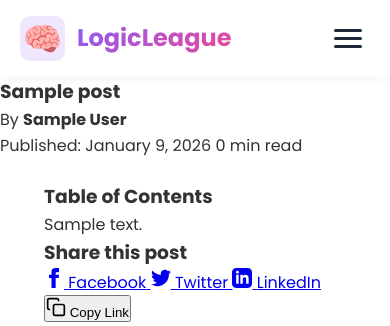
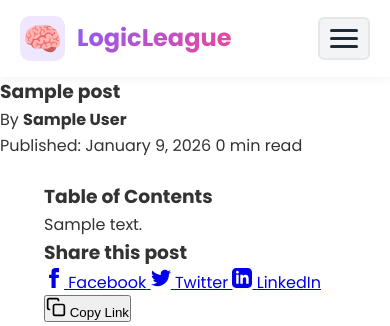
Before and after one commit to HarnasDGE/LogicLeague, a WordPress theme: template logicleague/single.php in a window 390 px wide. Shown: the top 326 px of the page. Run offline with PHP 8.4 and a stand-in for WordPress, Linux system fonts and the light colour scheme; the site name, menu and one post (Sample post) are stand-ins, and other content is empty.

Commit message:
Fix: Hamburger visibility and z-index stacking issues
Hamburger Button:
- Add light gray background (#f3f4f6) with border
- Increase padding to 10px for better visibility
- Add rounded corners (6px border-radius)
- When active: dark background with white X icon
- z-index: 10002 (highest layer)

Z-Index Hierarchy (fixed):
- Hamburger button: 10002 (always visible and clickable)
- Navbar: 10001 (high priority)
- Menu panel: 10001 (same as navbar, above overlay)
- Overlay: 9000 (below menu, darkens background)

Additional Fixes:
- Reorder CSS: overlay defined before menu
- Add pointer-events: all to overlay
- Increase menu shadow for better depth perception
- Ensure all elements in correct stacking order

```diff
--- a/logicleague/style.css
+++ b/logicleague/style.css
@@ -370,7 +370,7 @@ footer {
     padding: 0;
     position: sticky;
     top: 0;
-    z-index: 1100;
+    z-index: 10001;
 }
 
 .navbar-content {
@@ -540,12 +540,13 @@ footer {
     display: none;
     flex-direction: column;
     gap: 5px;
-    background: transparent;
-    border: none;
+    background: #f3f4f6;
+    border: 2px solid #e5e7eb;
+    border-radius: 6px;
     cursor: pointer;
-    padding: 8px;
+    padding: 10px;
     position: relative;
-    z-index: 10000;
+    z-index: 10002;
 }
 
 .mobile-menu-toggle span {
```
Also changed, not shown: other parts of logicleague/style.css (+18 -16 lines).
